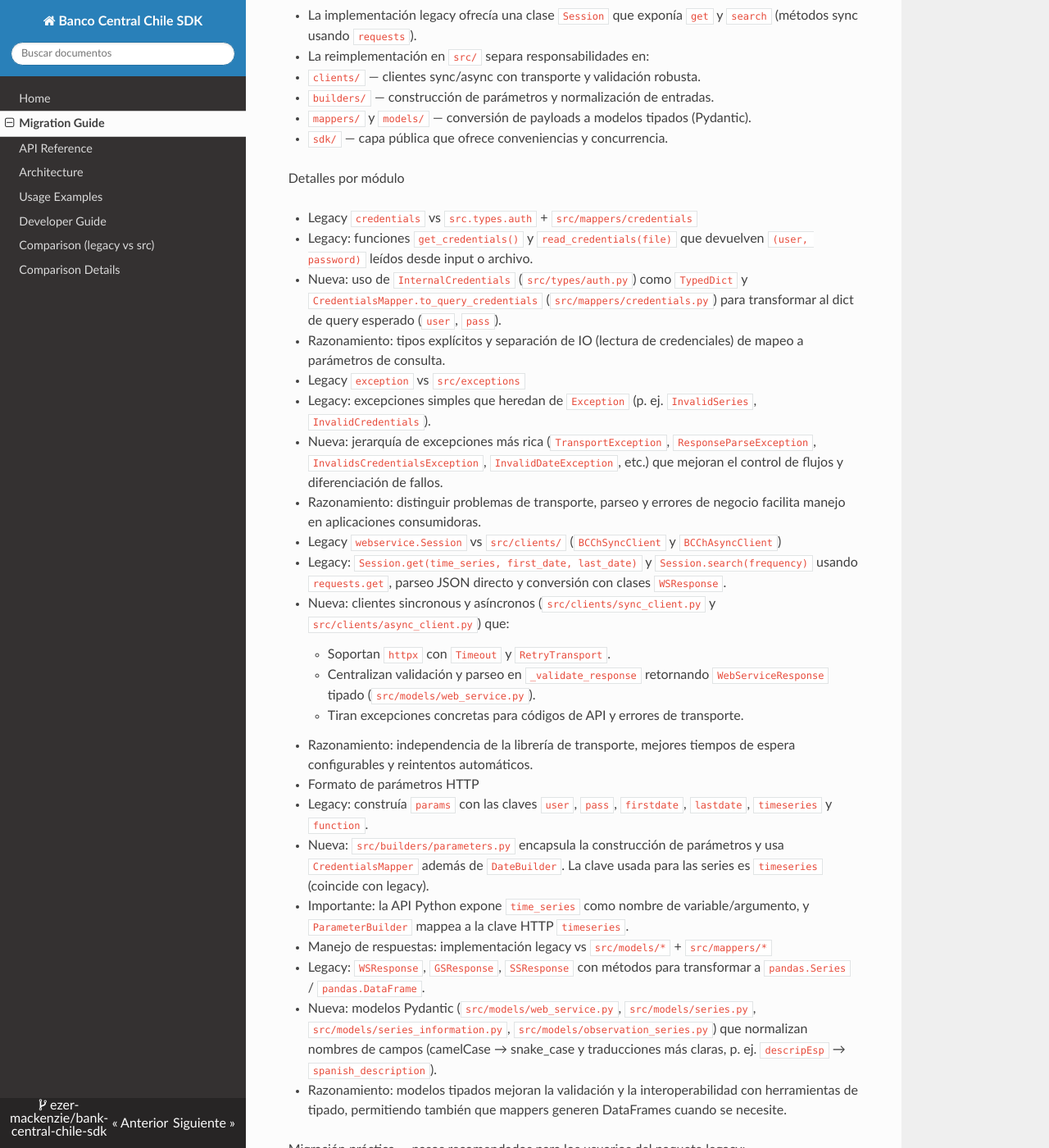
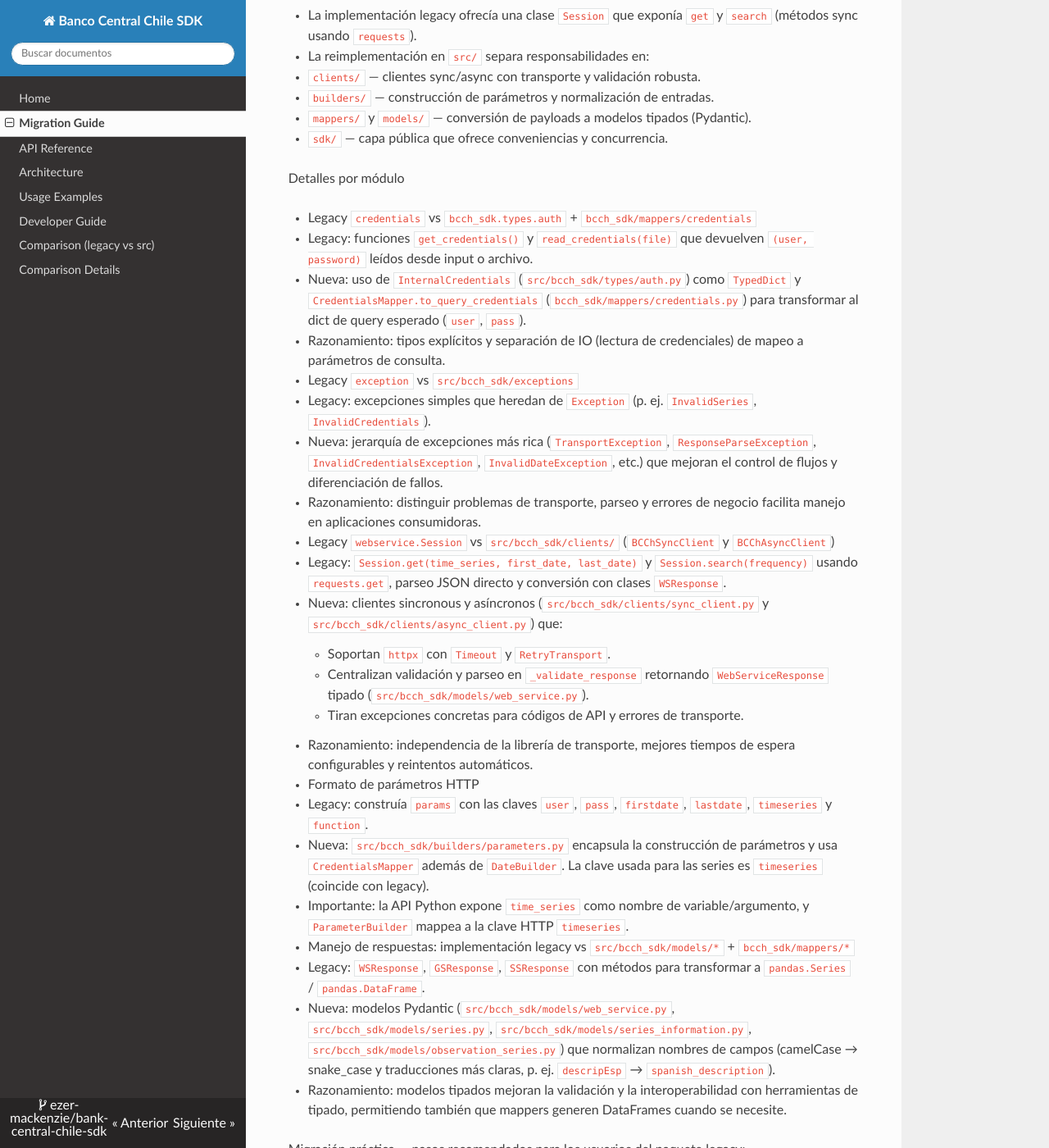
Before and after one commit to ezer-mackenzie/bcch-sdk, an MkDocs documentation site: the page built from docs/migration.md, in a window 1280 px wide and 1400 px high, scrolled down 274 px. Shown: the whole window at 82% size. Built offline with MkDocs 1.6.1, drawn with Linux system fonts in a browser that asks for light colours; nearby versions of some CDN libraries; some of the changed text lies outside the part shown.

Commit message:
docs: update examples for bcch_sdk package

```diff
--- a/docs/migration.md
+++ b/docs/migration.md
@@ -14,37 +14,37 @@ Resumen rápido:
 
 Detalles por módulo
 
-- Legacy `credentials` vs `src.types.auth` + `src/mappers/credentials`
+- Legacy `credentials` vs `bcch_sdk.types.auth` + `bcch_sdk/mappers/credentials`
 
   - Legacy: funciones `get_credentials()` y `read_credentials(file)` que devuelven `(user, password)` leídos desde input o archivo.
-  - Nueva: uso de `InternalCredentials` (`src/types/auth.py`) como `TypedDict` y `CredentialsMapper.to_query_credentials` (`src/mappers/credentials.py`) para transformar al dict de query esperado (`user`, `pass`).
+  - Nueva: uso de `InternalCredentials` (`src/bcch_sdk/types/auth.py`) como `TypedDict` y `CredentialsMapper.to_query_credentials` (`bcch_sdk/mappers/credentials.py`) para transformar al dict de query esperado (`user`, `pass`).
   - Razonamiento: tipos explícitos y separación de IO (lectura de credenciales) de mapeo a parámetros de consulta.
 
-- Legacy `exception` vs `src/exceptions`
+- Legacy `exception` vs `src/bcch_sdk/exceptions`
 
   - Legacy: excepciones simples que heredan de `Exception` (p. ej. `InvalidSeries`, `InvalidCredentials`).
-  - Nueva: jerarquía de excepciones más rica (`TransportException`, `ResponseParseException`, `InvalidsCredentialsException`, `InvalidDateException`, etc.) que mejoran el control de flujos y diferenciación de fallos.
+  - Nueva: jerarquía de excepciones más rica (`TransportException`, `ResponseParseException`, `InvalidCredentialsException`, `InvalidDateException`, etc.) que mejoran el control de flujos y diferenciación de fallos.
   - Razonamiento: distinguir problemas de transporte, parseo y errores de negocio facilita manejo en aplicaciones consumidoras.
 
-- Legacy `webservice.Session` vs `src/clients/` (`BCChSyncClient` y `BCChAsyncClient`)
+- Legacy `webservice.Session` vs `src/bcch_sdk/clients/` (`BCChSyncClient` y `BCChAsyncClient`)
 
   - Legacy: `Session.get(time_series, first_date, last_date)` y `Session.search(frequency)` usando `requests.get`, parseo JSON directo y conversión con clases `WSResponse`.
-  - Nueva: clientes sincronous y asíncronos (`src/clients/sync_client.py` y `src/clients/async_client.py`) que:
+  - Nueva: clientes sincronous y asíncronos (`src/bcch_sdk/clients/sync_client.py` y `src/bcch_sdk/clients/async_client.py`) que:
     - Soportan `httpx` con `Timeout` y `RetryTransport`.
-    - Centralizan validación y parseo en `_validate_response` retornando `WebServiceResponse` tipado (`src/models/web_service.py`).
+    - Centralizan validación y parseo en `_validate_response` retornando `WebServiceResponse` tipado (`src/bcch_sdk/models/web_service.py`).
     - Tiran excepciones concretas para códigos de API y errores de transporte.
   - Razonamiento: independencia de la librería de transporte, mejores tiempos de espera configurables y reintentos automáticos.
 
 - Formato de parámetros HTTP
 
   - Legacy: construía `params` con las claves `user`, `pass`, `firstdate`, `lastdate`, `timeseries` y `function`.
-  - Nueva: `src/builders/parameters.py` encapsula la construcción de parámetros y usa `CredentialsMapper` además de `DateBuilder`. La clave usada para las series es `timeseries` (coincide con legacy).
+  - Nueva: `src/bcch_sdk/builders/parameters.py` encapsula la construcción de parámetros y usa `CredentialsMapper` además de `DateBuilder`. La clave usada para las series es `timeseries` (coincide con legacy).
   - Importante: la API Python expone `time_series` como nombre de variable/argumento, y `ParameterBuilder` mappea a la clave HTTP `timeseries`.
 
-- Manejo de respuestas: implementación legacy vs `src/models/*` + `src/mappers/*`
+- Manejo de respuestas: implementación legacy vs `src/bcch_sdk/models/*` + `bcch_sdk/mappers/*`
 
   - Legacy: `WSResponse`, `GSResponse`, `SSResponse` con métodos para transformar a `pandas.Series` / `pandas.DataFrame`.
-  - Nueva: modelos Pydantic (`src/models/web_service.py`, `src/models/series.py`, `src/models/series_information.py`, `src/models/observation_series.py`) que normalizan nombres de campos (camelCase → snake_case y traducciones más claras, p. ej. `descripEsp` → `spanish_description`).
+  - Nueva: modelos Pydantic (`src/bcch_sdk/models/web_service.py`, `src/bcch_sdk/models/series.py`, `src/bcch_sdk/models/series_information.py`, `src/bcch_sdk/models/observation_series.py`) que normalizan nombres de campos (camelCase → snake_case y traducciones más claras, p. ej. `descripEsp` → `spanish_description`).
   - Razonamiento: modelos tipados mejoran la validación y la interoperabilidad con herramientas de tipado, permitiendo también que mappers generen DataFrames cuando se necesite.
 
 Migración práctica — pasos recomendados para los usuarios del paquete legacy:
@@ -52,6 +52,6 @@ Migración práctica — pasos recomendados para los usuarios del paquete legacy
 1. Reemplace `Session` por `BCChSyncClient` o `BCChAsyncClient`.
 2. Cambie la lectura de credenciales para usar `InternalCredentials` o pasar un dict `{"username": ..., "password": ...}` y deje que la `CredentialsMapper` haga la transformación.
 3. Ajuste el nombre del argumento `time_series` (el SDK lo usa así) — los parámetros HTTP continuarán usando `timeseries`.
-4. Actualice su manejo de excepciones para capturar `TransportException`, `InvalidsCredentialsException`, `ResponseParseException` en lugar de las excepciones legacy.
+4. Actualice su manejo de excepciones para capturar `TransportException`, `InvalidCredentialsException`, `ResponseParseException` en lugar de las excepciones legacy.
 
 En la página de comparación (Comparison) se incluyen ejemplos concretos y fragmentos de código lado a lado.
```
Also changed, not shown: README.md (+9 -10 lines), docs/api_reference.md (+5 -5 lines), docs/architecture.md (+1 -1 lines), docs/comparison.md (+5 -5 lines), docs/comparison_detailed.md (+8 -8 lines), docs/usage.md (+4 -4 lines).
